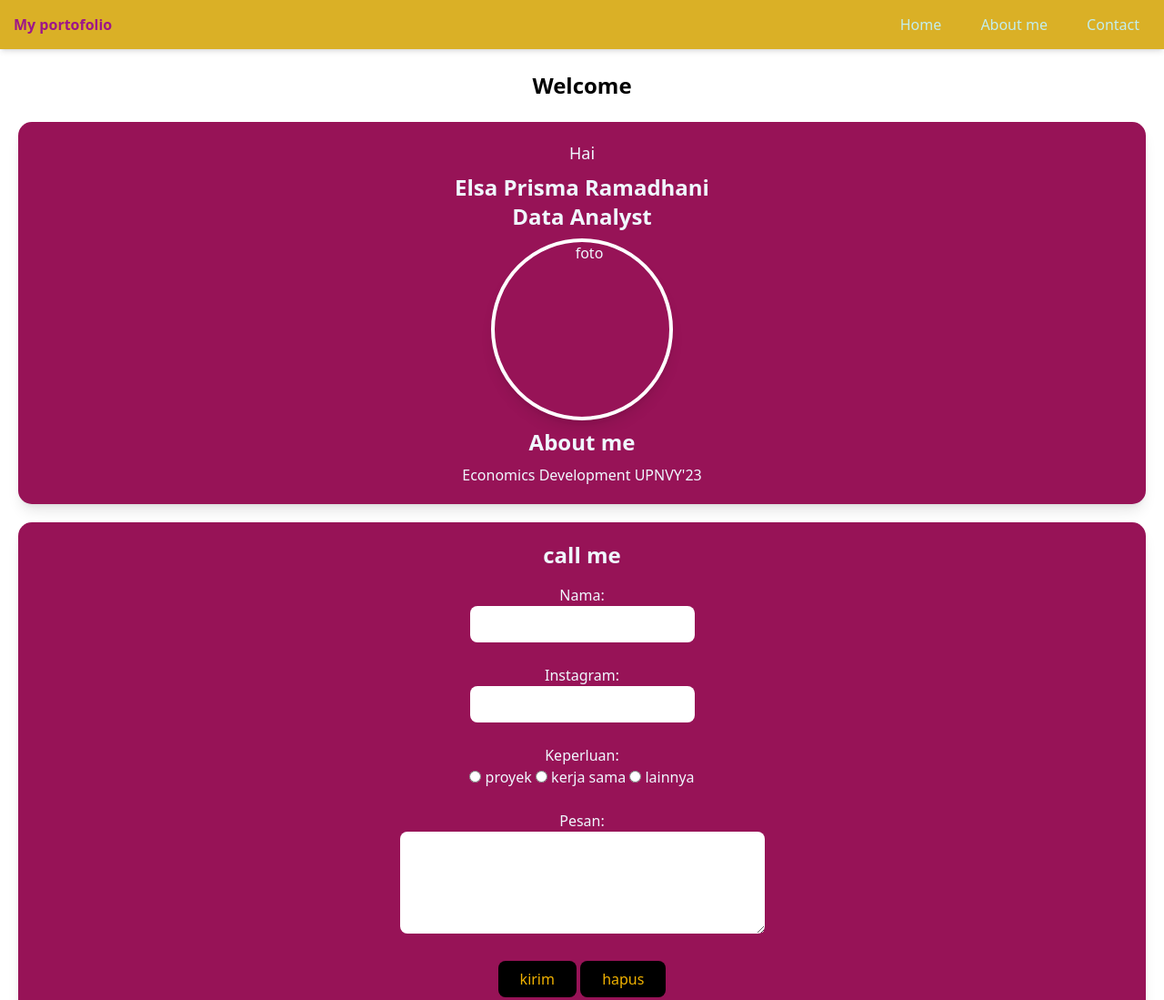
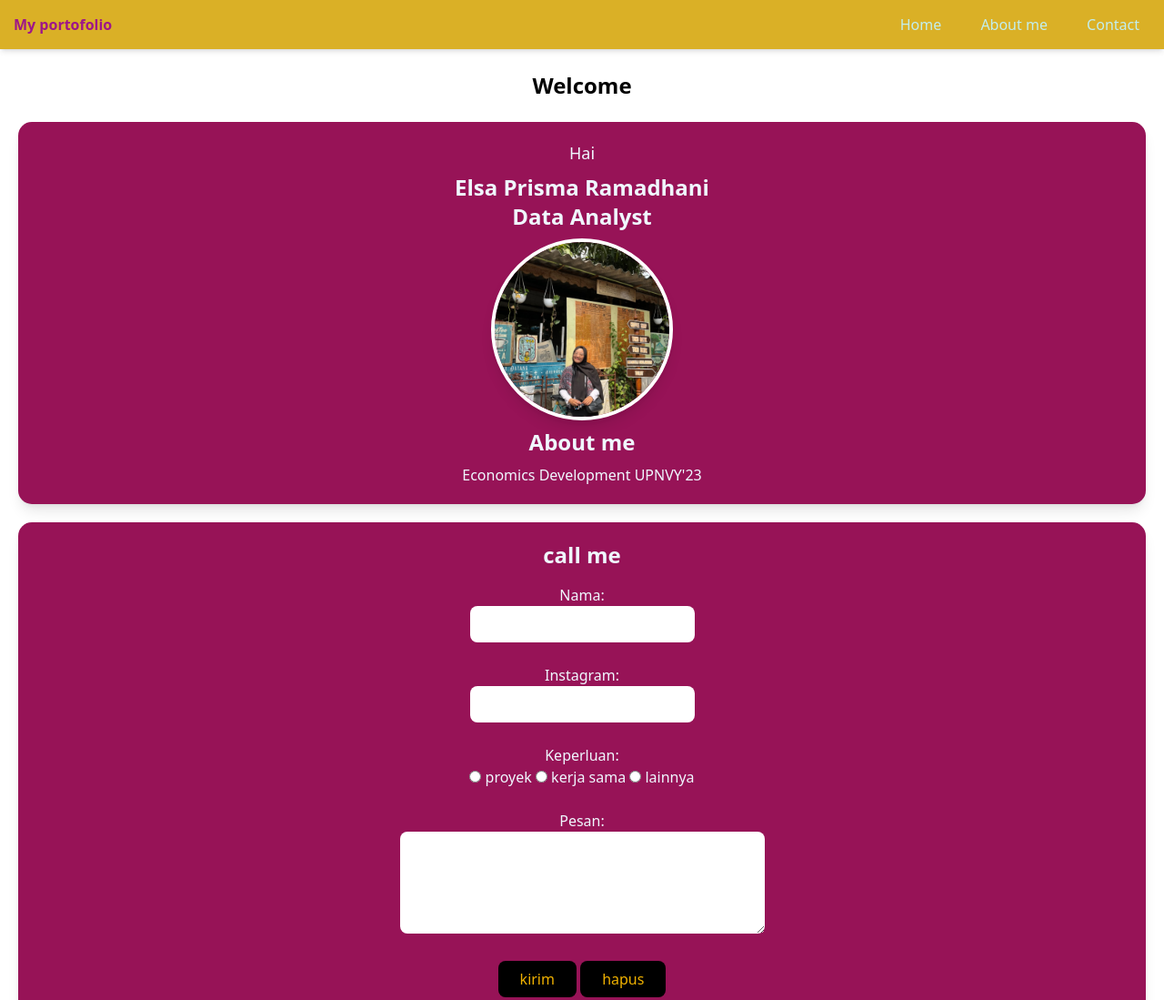
Before and after one commit to 143230267-cmd/latihan-day-3-, a plain HTML site: page index.html in a window 1280 px wide. Shown: the top 1099 px of the page at 91% size. Drawn offline with nearby package versions, Linux system fonts and the light colour scheme.

Commit message:
Update index.html

```diff
--- a/index.html
+++ b/index.html
@@ -29,7 +29,7 @@
         <h2 class="text-2xl font-bold my-2">Elsa Prisma Ramadhani
             <br>Data Analyst
         </h2>
-        <img src="img/mau lulus.jpeg" alt="foto" style="width: 200px; height: 200px; border-radius: 50%; object-fit: cover;" class="mx-auto border-white border-4 shadow-lg">
+        <img src="mau lulus.jpeg" alt="foto" style="width: 200px; height: 200px; border-radius: 50%; object-fit: cover;" class="mx-auto border-white border-4 shadow-lg">
 
         <h2 id="About" class="text-2xl font-bold my-2">About me</h2>
         <p>Economics Development UPNVY'23 </p>
```
